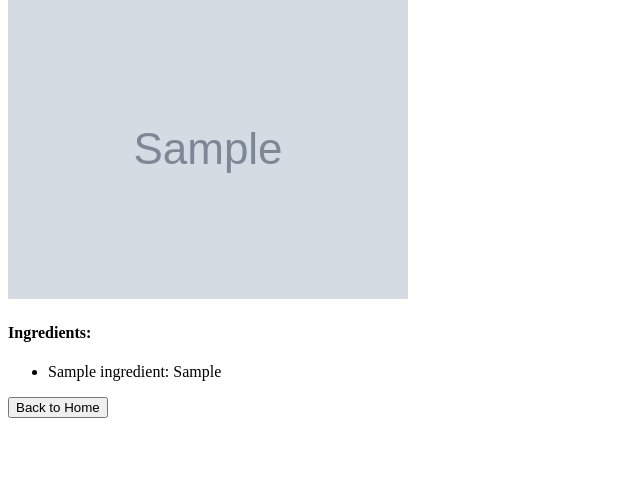
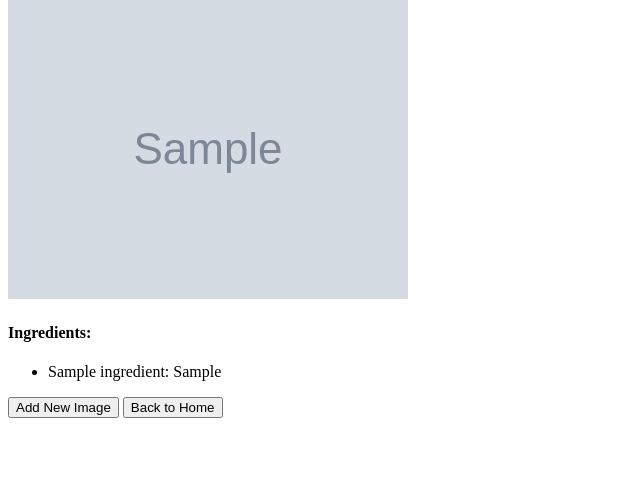
Before and after one commit to macasalad/recipebook-baniqued-hannah, a Django app: page /recipe/1/ in a window 1280 px wide. Shown: the part 209-706 px from the top of the page, without its empty margins (0-640 px from the left). Run offline with Django 5.2, Linux system fonts and the light colour scheme; a user stored in the database is signed in; tables that the repository leaves empty hold one stand-in row (values such as "Sample post"); grey boxes marked "Sample" are stand-in pictures.

Commit message:
Added button for adding new images in recipe_detail

```diff
--- a/recipebook/ledger/templates/recipe_detail.html
+++ b/recipebook/ledger/templates/recipe_detail.html
@@ -26,6 +26,7 @@
     {% endif %}
 
     <p>
+        <button onclick="window.location.href='add_image'">Add New Image</button>
         <button onclick="window.location.href='/recipes/list'">Back to Home</button>
     </p>
 {% endblock %}
```
